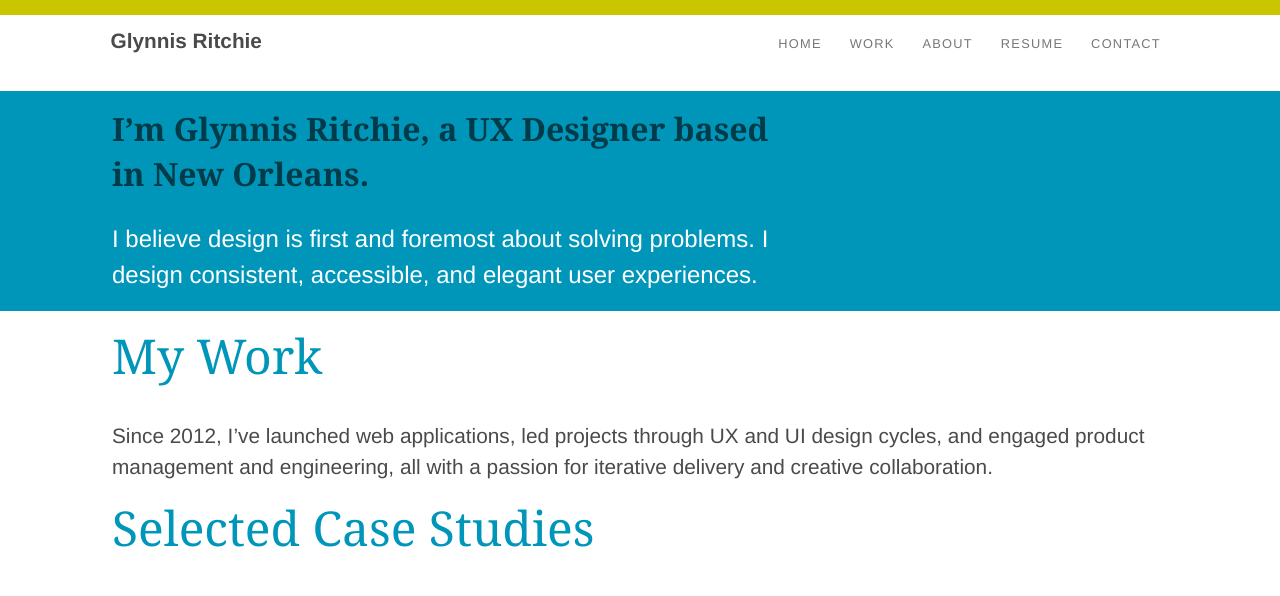
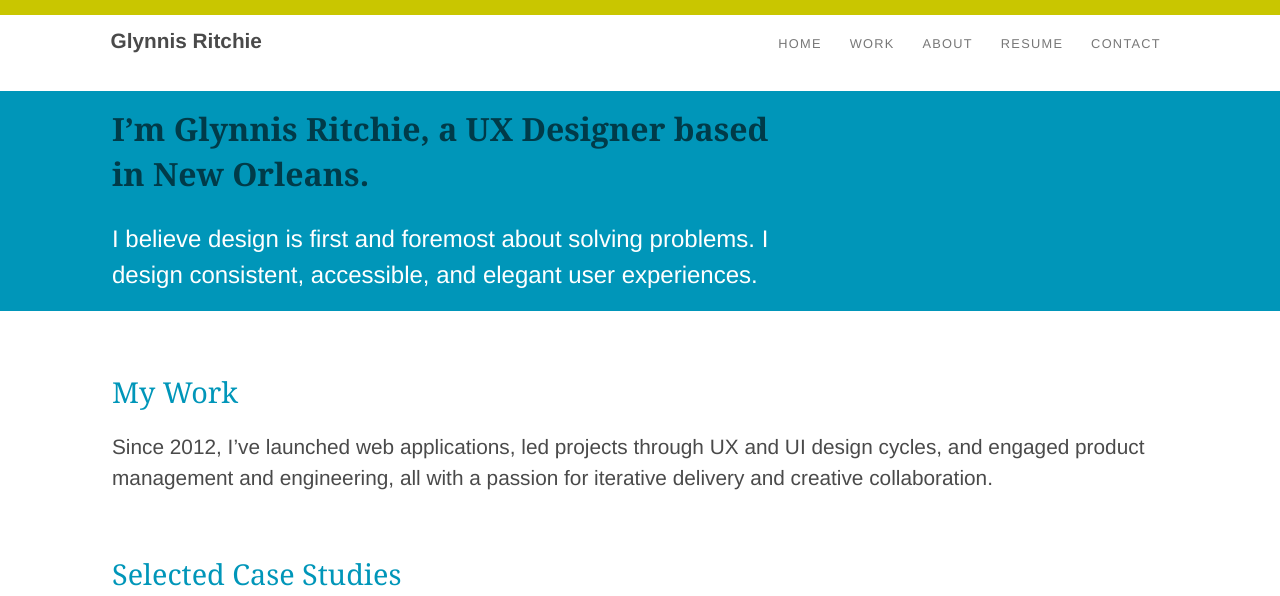
Before and after one commit to glynnis/glynn.is, a Jekyll site: the page built from index.html, in a window 1280 px wide. Shown: the top 596 px of the page. Built offline with Jekyll 4.4.1, drawn with Linux system fonts in a browser that asks for light colours; nearby versions of some CDN libraries; some of the changed text lies outside the part shown.

Commit message:
Update home content and make responsive

```diff
--- a/_config.yml
+++ b/_config.yml
@@ -2,21 +2,21 @@
 
 title: Glynnis Ritchie | UX Designer
 url: "http://glynn.is/"
-baseurl: "/"
+baseurl: ""
 locale: en
 analytics: none
 
 navigation:
   - title: Home
-    url: #
+    url: /
   - title: Work
-    url: #
+    url: /index.html#work
   - title: About
-    url: about.html
+    url: /about.html
   - title: Resume
-    url: #
+    url: /glynnis_ritchie_resume.pdf
   - title: Contact
-    url: #
+    url: "mailto:glynnis.ritchie+site@gmail.com?subject=Hi there! I just checked out your site"
 
 author:
   name: "Glynnis Ritchie"
--- a/_sass/_custom.scss
+++ b/_sass/_custom.scss
@@ -22,6 +22,129 @@
 }
 
 // Homepage
+.home-hero {
+  background-color: $blue-500;
+
+  .text-wrapper {
+		h1 {
+			color: $blue-700;
+			font-family: $serif-font-family;
+			font-size: 2em;
+      line-height: 1.4;
+		}
+
+		h2 {
+			color: white;
+			font-family: $base-font-family;
+			font-size: 1.5em;
+			font-weight: 100;
+      line-height: 1.5;
+		}
+
+		@include media ($large-screen) {
+      @include clearfix;
+			@include span-columns(8);
+		}
+  }
+}
+
+.homepage {
+  a {
+    color: $blue-100;
+    &:hover, &:focus {
+      color: $blue-200;
+    }
+  }
+
+  section {
+		@include media ($large-screen) {
+      margin-top: 3em;
+    }
+  }
+}
+
+.case-study-summary {
+  @include clearfix;
+  padding-top: 1em;
+
+  h3 {
+    font-family: $serif-font-family;
+    color: $blue-500;
+    font-weight: 100;
+    font-size: 1.4em;
+  }
+
+  h4 {
+    font-weight: 100;
+    font-style: italic;
+    text-transform: uppercase;
+    color: $gray-200;
+  }
+
+  img {
+    max-width: 100%;
+    margin-bottom: 2.5em;
+    box-shadow: 0 0 1em 0 rgba(0, 0, 0, 0.25);
+
+		@include media ($large-screen) {
+		  @include span-columns(4);
+    }
+  }
+
+  button {
+    color: white;
+    background: $blue-100;
+    padding: 0.5em 1em;
+    text-transform: uppercase;
+
+    &:hover, &:focus {
+      background: $blue-200;
+    }
+  }
+
+  .case-study-right-thumb-mobile {
+		@include media ($large-screen) {
+			@include shift(1);
+      display: none;
+		}
+  }
+
+  .case-study-right-thumb {
+    display: none;
+		@include media ($large-screen) {
+			@include shift(1);
+      display: block;
+		}
+  }
+}
+
+.case-study-left, .case-study-right {
+	@include media ($large-screen) {
+		@include span-columns(7);
+	}
+}
+
+.case-study-right {
+	@include media ($large-screen) {
+    @include shift(1);
+	}
+}
+
+.endorsements {
+  padding-top: 3em;
+  .column-1 {
+    @include media ($large-screen) {
+      @include span-columns(5);
+    }
+  }
+  .column-2 {
+    @include media ($large-screen) {
+      @include shift(1);
+      @include span-columns(5);
+    }
+  }
+}
+
 .endorsement {
   blockquote {
     @include clearfix;
@@ -31,7 +154,7 @@
     margin: 0 2em;
 
     @include media ($large-screen) {
-      margin: $base-spacing;
+      margin: 1em;
       font-size: 1.1em;
     }
 
@@ -60,31 +183,26 @@
 	}
 }
 
-.home-hero {
-  background-color: $blue-500;
+.skills {
+  ul {
+    padding-left: 1em;
+    list-style-type: disc;
+  }
 
-  .text-wrapper {
-		h1 {
-			color: $blue-700;
-			font-family: $serif-font-family;
-			font-size: 2em;
-      line-height: 1.4;
-		}
+  .column-1 {
+	  @include media ($large-screen) {
+      @include span-columns(4);
+    }
+  }
 
-		h2 {
-			color: white;
-			font-family: $base-font-family;
-			font-size: 1.5em;
-			font-weight: 100;
-      line-height: 1.5;
-		}
-
-		@include media ($large-screen) {
-      @include clearfix;
-			@include span-columns(8);
-		}
+  .column-2 {
+	  @include media ($large-screen) {
+      @include span-columns(6);
+      @include shift(1);
+    }
   }
 }
+
 
 
 // Case Studies
--- a/_sass/base/_variables.scss
+++ b/_sass/base/_variables.scss
@@ -8,6 +8,7 @@
 $green-500: #c9c600;
 $green-700: #949200;
 $blue-100: #6dbfd3;
+$blue-200: #71c8de;
 $blue-500: #0096b9;
 $blue-700: #003b49;
 $gray-100: #eaeaea;
--- a/index.html
+++ b/index.html
@@ -18,8 +18,9 @@
   </section>
 </div>
 
-<section>
-  <h2 class="page-title">My Work</h2>
+<div class="homepage">
+	<section id="work">
+		<h2 class="section-title">My Work</h2>
 		<div class="large-body-text">
 			Since 2012, I’ve launched web applications, led projects through UX and UI
 			design cycles, and engaged product management and engineering, all with a
@@ -28,35 +29,60 @@
 	</section>
 
 	<section>
-  <h2 class="page-title">Selected Case Studies</h2>
+		<h2 class="section-title">Selected Case Studies</h2>
 
 		<div class="case-study-summary">
-		<div class="subheader">MapStory</div>
+			<div class="case-study-left">
+				<a href="mapstory.html" title="MapStory Case Study">
+					<img src="img/home_thumb_mapstory.png" class="case-study-right-thumb-mobile">
+				</a>
+				<div class="sub-header">MapStory</div>
 				<h3>MapStory Composer</h3>
 				<h4>Research, user testing, strategy, prototype, UX & Visual Design</h4>
-		<p>
+				<p class="large-body-text">
 					MapStory helps users turn crowdsourced geospatial data into narrative,
 					interactive, embeddable content that shows geospatial data over time. MapStory’s
 					original Composer overwhelmed users with many options, steps, and an
 					Research, unnecessarily linear process.
 				</p>
+				<p>
+					<a href="mapstory.html" title="MapStory Case Study">
+						<button>Read more</button>
+					</a>
+				</p>
+			</div>
+			<a href="mapstory.html" title="MapStory Case Study">
+				<img src="img/home_thumb_mapstory.png" class="case-study-right-thumb">
+			</a>
 		</div>
 
 		<div class="case-study-summary">
-		<div class="subheader">Rackspace</div>
+			<a href="encore.html" title="Encore Search Case Study">
+				<img src="img/home_thumb_encore.jpg">
+			</a>
+			<div class="case-study-right">
+				<div class="sub-header">Rackspace</div>
 				<h3>Encore Search</h3>
 				<h4>Research, Prototype, UX Design, CSS</h4>
-		<p>
+				<p class="large-body-text">
 					Rackspace’s Phone Team answers calls and looks up account information to connect
 					customers with specialists and account managers. We focused on simplifying
 					outdated interfaces and systems used to locate customer data to reduce call time
 					and improve customer experience.
 				</p>
+				<p>
+					<a href="encore.html" title="Encore Search Case Study">
+						<button>Read more</button>
+					</a>
+				</p>
+			</div>
 		</div>
 	</section>
 
-<section>
-  <h2 class="page-title">What My Peers Say About Me</h2>
+
+	<section class="endorsements">
+		<h2 class="section-title">What My Peers Say About Me</h2>
+		<div class="column-1">
 			<div class="endorsement">
 				<blockquote>
 					Glynnis is a ‘full stack designer.’ She’s led initial user experience and
@@ -82,7 +108,9 @@
 				</blockquote>
 				<div class="endorsement-author">–Amy Unger, Software Engineer @ Heroku</div>
 			</div>
+		</div>
 
+		<div class="column-2">
 			<div class="endorsement">
 				<blockquote>
 					When the team would find itself lost in the weeds on an issue, Glynnis always
@@ -100,11 +128,13 @@
 				</blockquote>
 				<div class="endorsement-author">–Rachel Keranen, Content Strategist & Writer</div>
 			</div>
+		</div>
 	</section>
 
-<section>
-  <h2 class="page-title">Skills</h2>
-  <ul>
+	<section class="skills">
+		<h2 class="section-title">Skills</h2>
+		<ul class="large-body-text ">
+			<div class="column-1">
 				<li>
 					User Experience & Interface Design
 				</li>
@@ -120,6 +150,8 @@
 				<li>
 					CSS & HTML
 				</li>
+      </div>
+			<div class="column-2">
 				<li>
 					Research & User Testing
 				</li>
@@ -135,12 +167,17 @@
 				<li>
 					Leading Design Teams
 				</li>
-  <h2 class="page-title">Say Hi!</h2>
-  <p>
+      </div>
+    </ul>
+  </section>
+
+  <section>
+		<h2 class="section-title">Say Hi!</h2>
+		<p class="large-body-text">
 			Have an exciting new project or idea? Let’s build something awesome
-		together. I love hearing from potential partners. Don’t hesitate to get in
-		touch.
+			together. I love hearing from potential partners. Don’t hesitate to
+      <a href=" mailto:glynnis.ritchie+site@gmail.com?subject=Hi there! I just checked out your site"
+         title="Contact Form">get in touch</a>.
 		</p>
-  [link to email address or contact form]
-
 	</section>
+</div>
```
Lines whose indentation alone changed are shown as unchanged.
